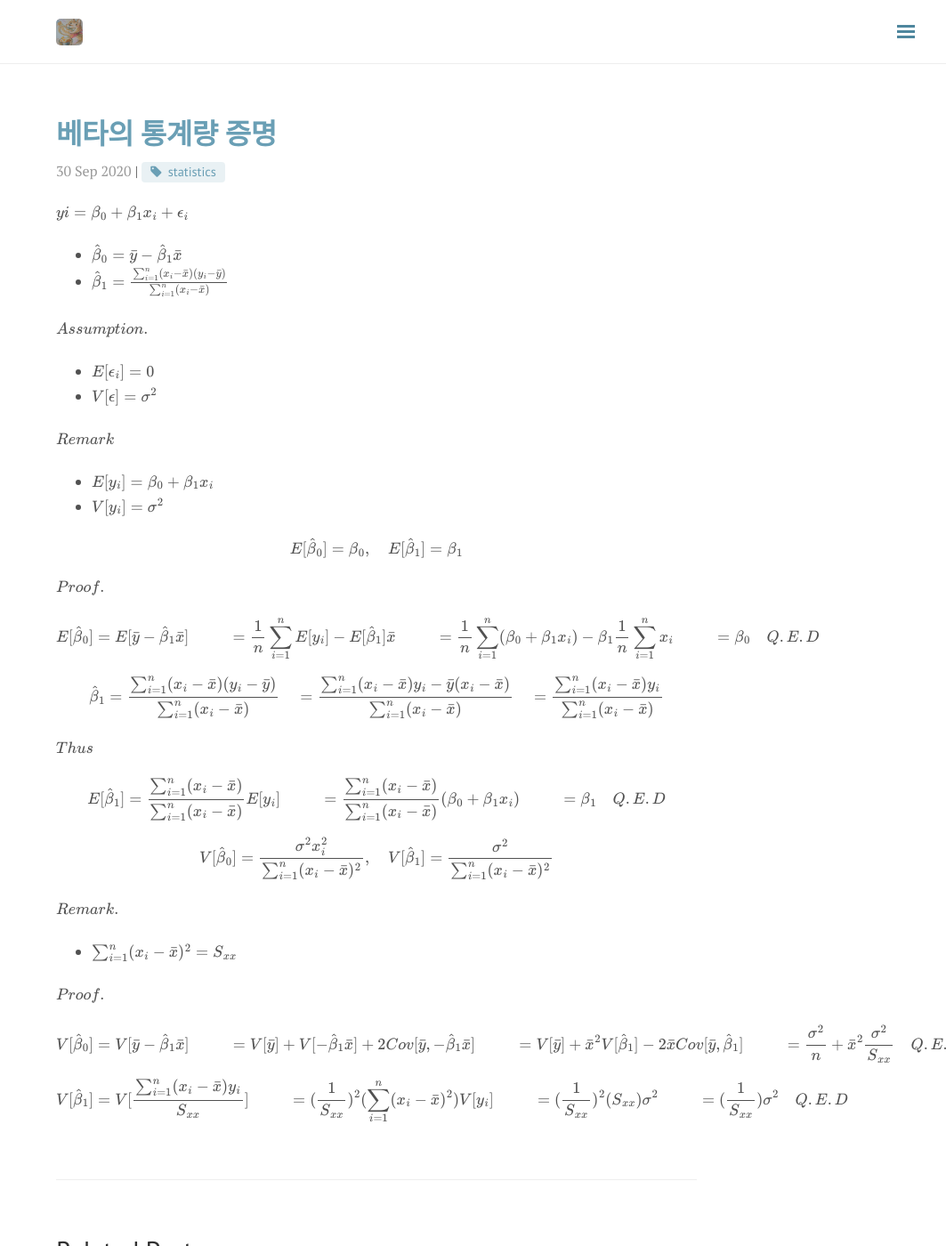
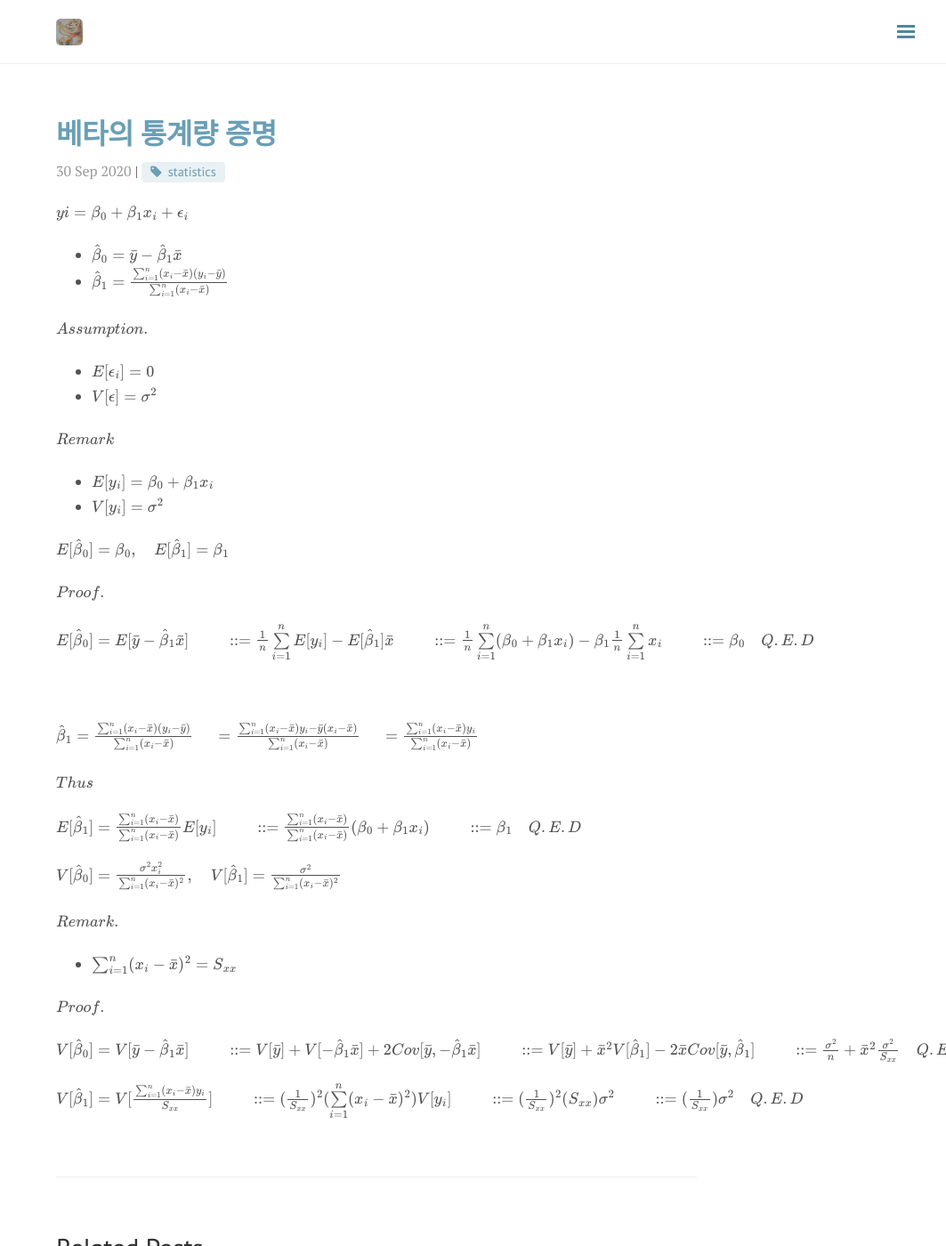
Before and after one commit to del-luna/del-luna.github.io, a Jekyll site: the page built from _posts/2020-09-30-betaproof-post.md, in a window 1280 px wide and 1400 px high. Shown: the whole window at 89% size, without its empty margins (217-1280 px from the left). Built offline with Jekyll 4.4.1, drawn with Linux system fonts in a browser that asks for light colours; nearby versions of some CDN libraries; formulas are drawn with MathJax 3; comment, search, counter and statistics services are not loaded.

Commit message:
update beta proof

```diff
--- a/_posts/2020-09-30-betaproof-post.md
+++ b/_posts/2020-09-30-betaproof-post.md
@@ -27,25 +27,27 @@ $Remark$
 
 
 
-$$E[\hat\beta_0]=\beta_0 ,\quad E[\hat\beta_1] =\beta_1$$
+$E[\hat\beta_0]=\beta_0 ,\quad E[\hat\beta_1] =\beta_1$
 
 
 
 $Proof.$
 
-$$E[\hat\beta_0] = E[\bar y - \hat\beta_1 \bar x]\\ \quad\quad\:\: = \frac1n \sum\limits_{i=1}^nE[y_i]-E[\hat\beta_1]\bar x \\ \quad\quad\:\: = \frac1n \sum\limits_{i=1}^n(\beta_0+\beta_1x_i) - \beta_1\frac1n\sum\limits_{i=1}^nx_i \\ \quad\quad\:\: = \beta_0 \quad Q.E.D$$
+$E[\hat\beta_0] = E[\bar y - \hat\beta_1 \bar x]\\ \quad\quad\:\: = \frac1n \sum\limits_{i=1}^nE[y_i]-E[\hat\beta_1]\bar x \\ \quad\quad\:\: = \frac1n \sum\limits_{i=1}^n(\beta_0+\beta_1x_i) - \beta_1\frac1n\sum\limits_{i=1}^nx_i \\ \quad\quad\:\: = \beta_0 \quad Q.E.D$
+
+<br>
 
 
 
-$$\hat\beta_1 = \frac{\sum_{i=1}^n(x_i - \bar x)(y_i-\bar y)}{\sum_{i=1}^n (x_i-\bar x)}\\ \quad= \frac{\sum_{i=1}^n(x_i - \bar x)y_i - \bar y(x_i-\bar x)}{\sum_{i=1}^n (x_i-\bar x)} \\ \quad =\frac{\sum_{i=1}^n(x_i - \bar x)y_i}{\sum_{i=1}^n (x_i-\bar x)}$$
+$\hat\beta_1 = \frac{\sum_{i=1}^n(x_i - \bar x)(y_i-\bar y)}{\sum_{i=1}^n (x_i-\bar x)}\\ \quad= \frac{\sum_{i=1}^n(x_i - \bar x)y_i - \bar y(x_i-\bar x)}{\sum_{i=1}^n (x_i-\bar x)} \\ \quad =\frac{\sum_{i=1}^n(x_i - \bar x)y_i}{\sum_{i=1}^n (x_i-\bar x)}$
 
 $Thus$
 
-$$E[\hat\beta_1] = \frac{\sum_{i=1}^n(x_i - \bar x)}{\sum_{i=1}^n (x_i-\bar x)}E[y_i] \\ \quad\quad\:\: =\frac{\sum_{i=1}^n(x_i - \bar x)}{\sum_{i=1}^n (x_i-\bar x)}(\beta_0+\beta_1x_i) \\ \quad\quad\:\: = \beta_1 \quad Q.E.D $$
+$E[\hat\beta_1] = \frac{\sum_{i=1}^n(x_i - \bar x)}{\sum_{i=1}^n (x_i-\bar x)}E[y_i] \\ \quad\quad\:\: =\frac{\sum_{i=1}^n(x_i - \bar x)}{\sum_{i=1}^n (x_i-\bar x)}(\beta_0+\beta_1x_i) \\ \quad\quad\:\: = \beta_1 \quad Q.E.D $
 
 
 
-$$V[\hat\beta_0] = \frac{\sigma^2 x_i^2}{\sum_{i=1}^n(x_i-\bar x)^2}, \quad V[\hat\beta_1] = \frac{\sigma^2}{\sum_{i=1}^n(x_i-\bar x)^2}$$
+$V[\hat\beta_0] = \frac{\sigma^2 x_i^2}{\sum_{i=1}^n(x_i-\bar x)^2}, \quad V[\hat\beta_1] = \frac{\sigma^2}{\sum_{i=1}^n(x_i-\bar x)^2}$
 
 $Remark.$
 
@@ -55,8 +57,8 @@ $Remark.$
 
 $Proof.$
 
-$$V[\hat\beta_0] = V[\bar y - \hat\beta_1 \bar x] \\ \quad\quad\:\: = V[\bar y] + V[-\hat\beta_1\bar x] + 2Cov[\bar y , -\hat\beta_1 \bar x] \\ \quad\quad\:\: = V[\bar y]+\bar x^2V[\hat\beta_1] - 2\bar xCov[\bar y, \hat\beta_1] \\ \quad\quad\:\: = \frac{\sigma^2}{n} + \bar x^2\frac{\sigma^2}{S_{xx}} \quad Q.E.D$$
+$V[\hat\beta_0] = V[\bar y - \hat\beta_1 \bar x] \\ \quad\quad\:\: = V[\bar y] + V[-\hat\beta_1\bar x] + 2Cov[\bar y , -\hat\beta_1 \bar x] \\ \quad\quad\:\: = V[\bar y]+\bar x^2V[\hat\beta_1] - 2\bar xCov[\bar y, \hat\beta_1] \\ \quad\quad\:\: = \frac{\sigma^2}{n} + \bar x^2\frac{\sigma^2}{S_{xx}} \quad Q.E.D$
 
 
 
-$$V[\hat\beta_1] = V[\frac{\sum_{i=1}^n(x_i-\bar x)y_i}{S_{xx}}] \\ \quad\quad\:\: = (\frac1{S_{xx}})^2(\sum\limits_{i=1}^n(x_i-\bar x)^2)V[y_i] \\ \quad\quad\:\: = (\frac1{S_{xx}})^2(S_{xx}) \sigma^2 \\ \quad\quad \:\: = (\frac1{S_{xx}})\sigma^2 \quad Q.E.D$$
+$V[\hat\beta_1] = V[\frac{\sum_{i=1}^n(x_i-\bar x)y_i}{S_{xx}}] \\ \quad\quad\:\: = (\frac1{S_{xx}})^2(\sum\limits_{i=1}^n(x_i-\bar x)^2)V[y_i] \\ \quad\quad\:\: = (\frac1{S_{xx}})^2(S_{xx}) \sigma^2 \\ \quad\quad \:\: = (\frac1{S_{xx}})\sigma^2 \quad Q.E.D$
```
